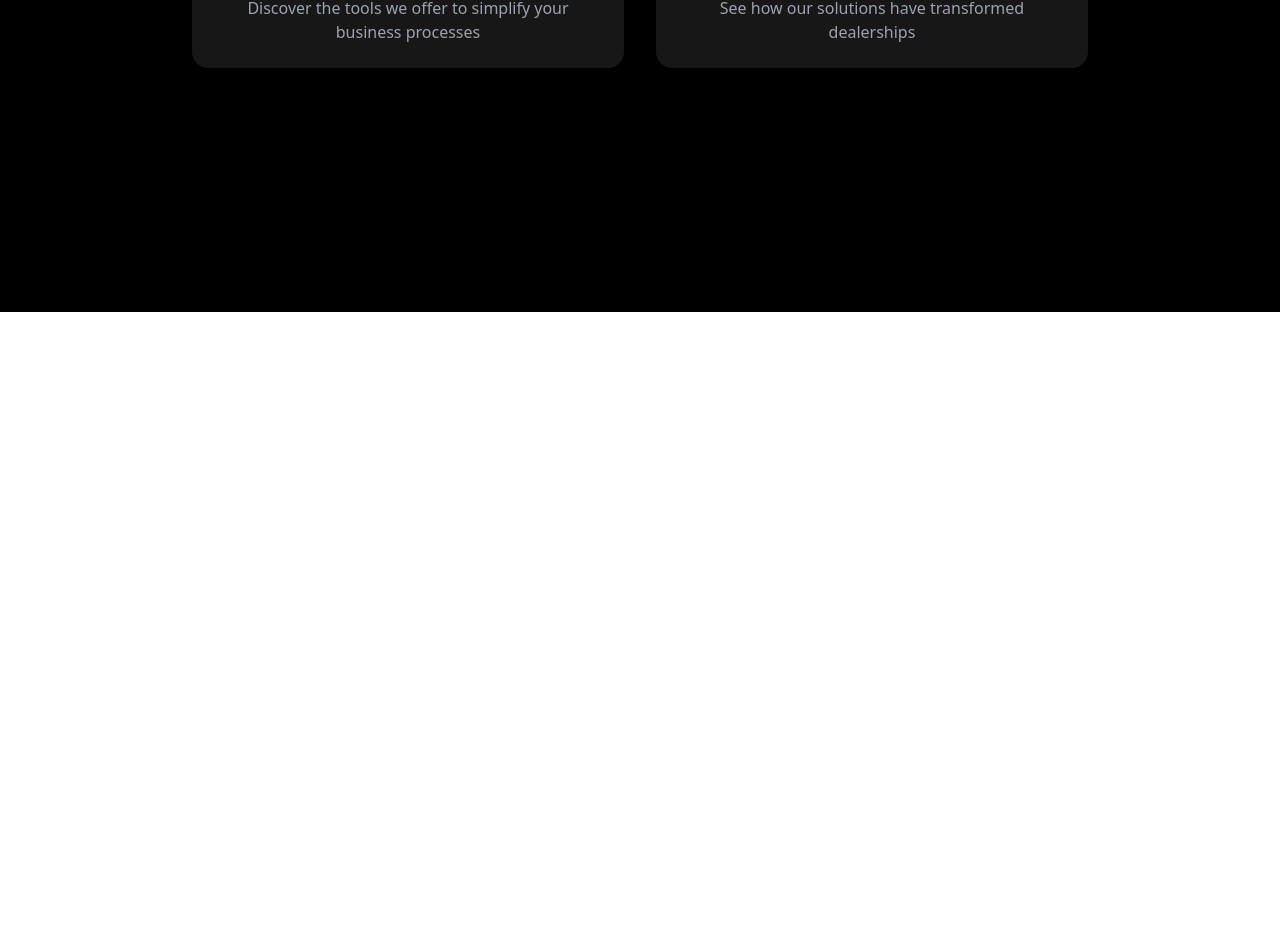
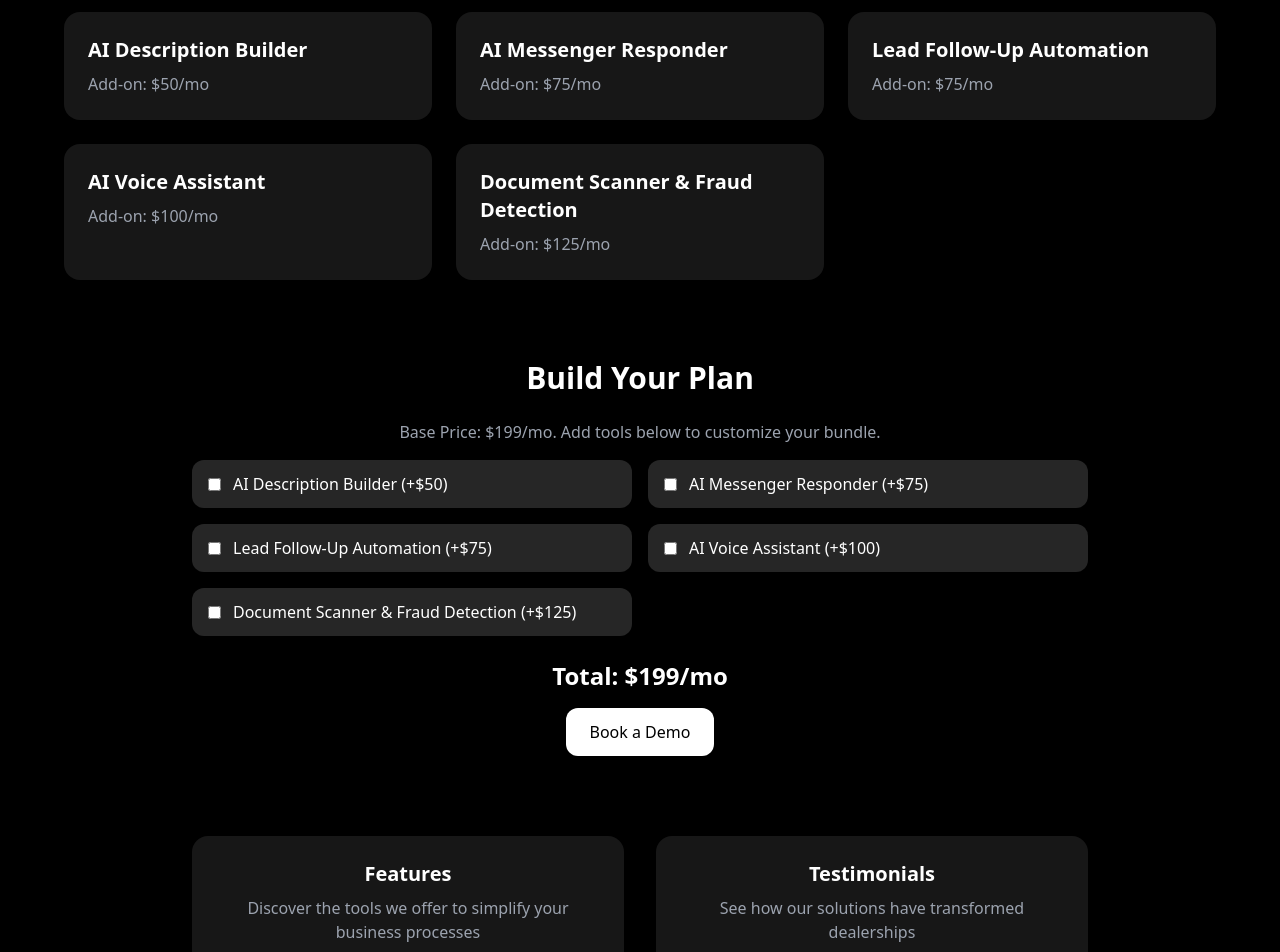
Before and after one commit to DealerEase/last-edit-6-6, a Next.js app: page / in a window 1280 px wide. Shown: the part 488-1440 px from the top of the page. Before the commit the page ends 800 px from the top, so only its background shows below. Built offline with nearby package versions, Linux system fonts and the light colour scheme.

Commit message:
Update index.js

```diff
--- a/pages/index.js
+++ b/pages/index.js
@@ -1,6 +1,29 @@
-import React from "react";
+import React, { useState } from "react";
 
 export default function DealerEaseLanding() {
+  const [selected, setSelected] = useState([]);
+  const [total, setTotal] = useState(199);
+
+  const features = [
+    { name: "AI Description Builder", price: 50 },
+    { name: "AI Messenger Responder", price: 75 },
+    { name: "Lead Follow-Up Automation", price: 75 },
+    { name: "AI Voice Assistant", price: 100 },
+    { name: "Document Scanner & Fraud Detection", price: 125 }
+  ];
+
+  const toggleFeature = (name, price) => {
+    let updated;
+    if (selected.includes(name)) {
+      updated = selected.filter((item) => item !== name);
+      setTotal((prev) => Math.max(199, prev - price));
+    } else {
+      updated = [...selected, name];
+      setTotal((prev) => prev + price);
+    }
+    setSelected(updated);
+  };
+
   return (
     <main className="min-h-screen bg-black text-white font-sans px-6 py-10 flex flex-col items-center">
       <header className="w-full max-w-6xl flex justify-between items-center mb-20">
@@ -23,6 +46,39 @@ export default function DealerEaseLanding() {
         </button>
       </section>
 
+      <section className="w-full max-w-6xl mb-20">
+        <h2 className="text-3xl font-bold text-center mb-10 text-white">Our Services</h2>
+        <div className="grid grid-cols-1 md:grid-cols-2 lg:grid-cols-3 gap-6">
+          {features.map((feature, idx) => (
+            <div key={idx} className="bg-neutral-900 p-6 rounded-2xl">
+              <h3 className="text-xl font-semibold mb-2 text-white">{feature.name}</h3>
+              <p className="text-gray-400">Add-on: ${feature.price}/mo</p>
+            </div>
+          ))}
+        </div>
+      </section>
+
+      <section className="w-full max-w-4xl mb-20 text-center">
+        <h2 className="text-3xl font-bold text-white mb-6">Build Your Plan</h2>
+        <p className="text-gray-400 mb-4">Base Price: $199/mo. Add tools below to customize your bundle.</p>
+        <div className="grid grid-cols-1 md:grid-cols-2 gap-4 mb-6">
+          {features.map((feature, idx) => (
+            <label key={idx} className="flex items-center gap-3 bg-neutral-800 px-4 py-3 rounded-xl cursor-pointer">
+              <input
+                type="checkbox"
+                checked={selected.includes(feature.name)}
+                onChange={() => toggleFeature(feature.name, feature.price)}
+              />
+              <span>{feature.name} (+${feature.price})</span>
+            </label>
+          ))}
+        </div>
+        <div className="text-2xl font-semibold text-white mb-4">Total: ${total}/mo</div>
+        <button className="bg-white text-black px-6 py-3 rounded-xl shadow hover:bg-gray-200 transition">
+          Book a Demo
+        </button>
+      </section>
+
       <section className="grid grid-cols-1 md:grid-cols-2 gap-8 w-full max-w-4xl">
         <div className="bg-neutral-900 p-6 rounded-2xl text-center">
           <h2 className="text-xl font-semibold mb-2 text-white">Features</h2>
```
